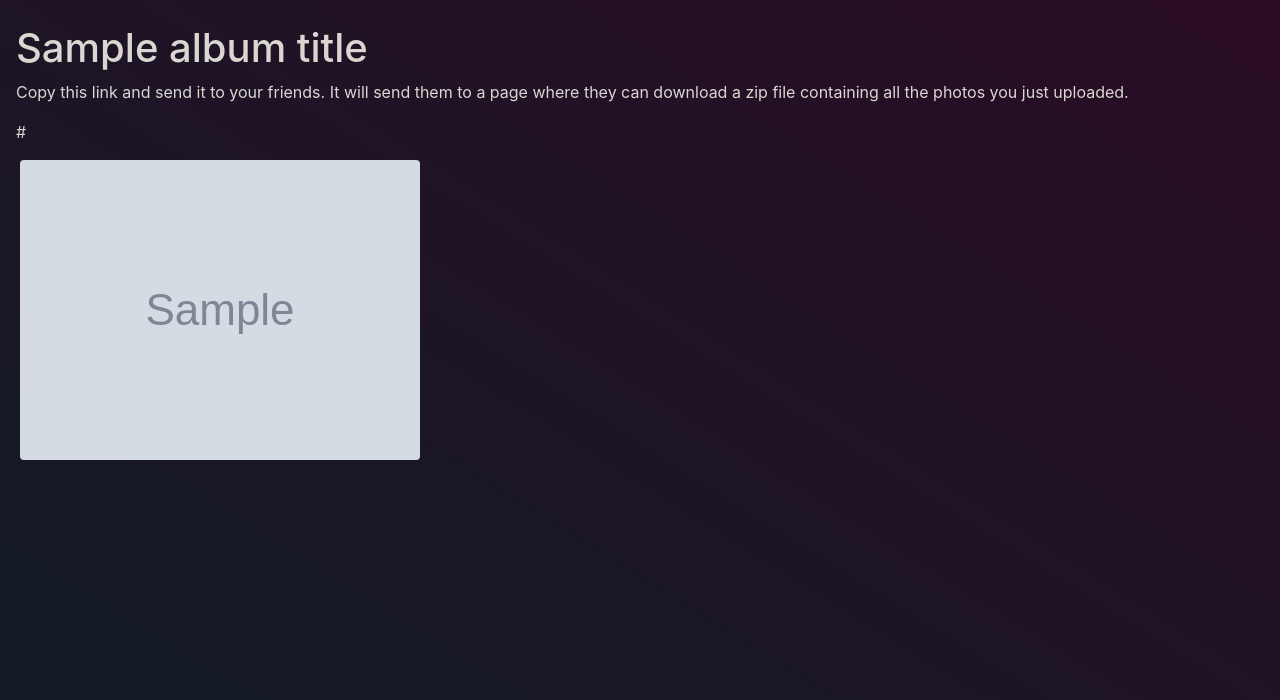
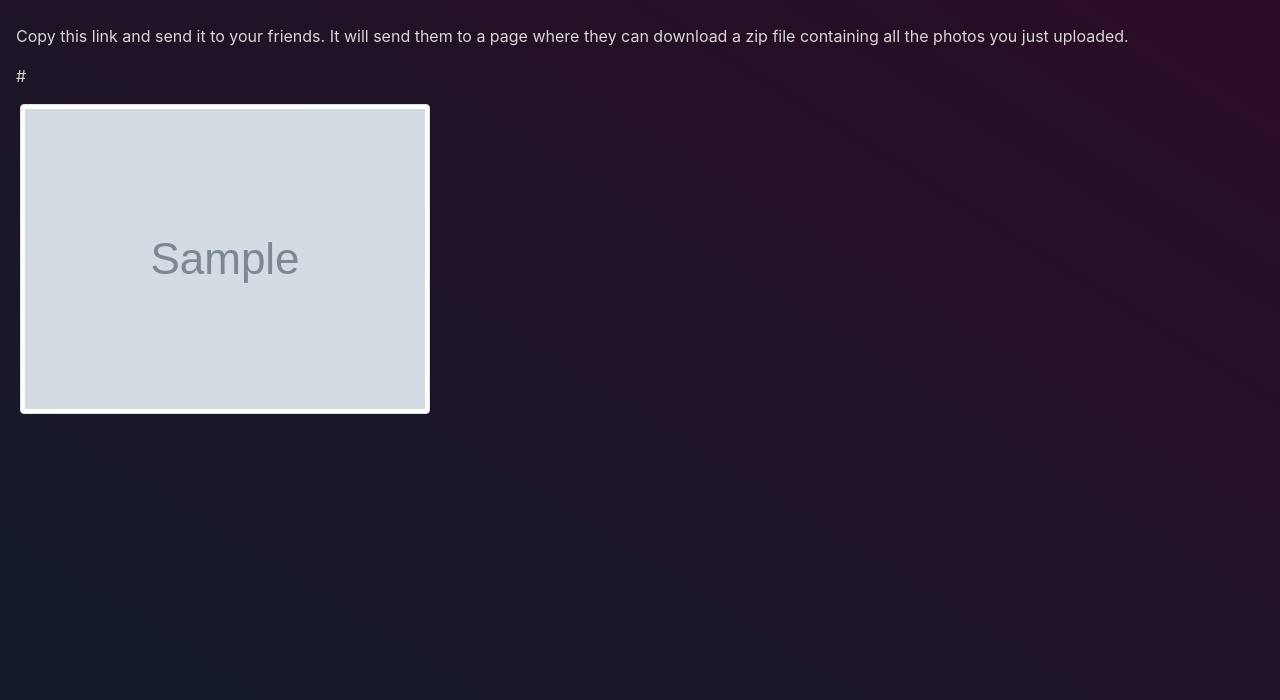
Before and after one commit to fernandogmo/chickenpix, a Django app: template templates/gallery.html in a window 1280 px wide. Shown: the part 56-756 px from the top of the page. Run offline with Django 3.2, Linux system fonts and the light colour scheme; the template is opened without the code that fills it: most values are stand-ins (such as "Sample title", 1, 10 or a date in 2020); grey boxes marked "Sample" are stand-in pictures; some libraries are stand-ins or nearby versions.

Commit message:
Added borders to thumbnails and fixed title

```diff
--- a/templates/gallery.html
+++ b/templates/gallery.html
@@ -1,17 +1,20 @@
-<!-- templates/home.html -->
+<!-- templates/gallery.html -->
 {% extends 'base.html' %}
 
-{% block title %}Home · {{ block.super }}{% endblock %}
+{% block title %}Gallery · {{ block.super }}{% endblock %}
+
+{% block heading %}
+  {{ album_title }}
+{% endblock %}
 
 {% block content %}
 <div class="my-3">
-<h1>{{ album_title }}</h1>
 <p>Copy this link and send it to your friends. It will send them to a page where they can download a zip file containing all the photos you just uploaded.</p>
 <p>{{ link.url }}</p>
 {% for image in images %}
   <div class="m-1">
     <a href="/photo/{{ image.id }}">
-      <img class="img-fluid rounded" src="{{ MEDIA_URL }}{{ image.thumbnail.url }}"/>
+      <img class="img-fluid img-thumbnail" src="{{ MEDIA_URL }}{{ image.thumbnail.url }}"/>
     </a>
   </div>
 {% endfor %}
```
